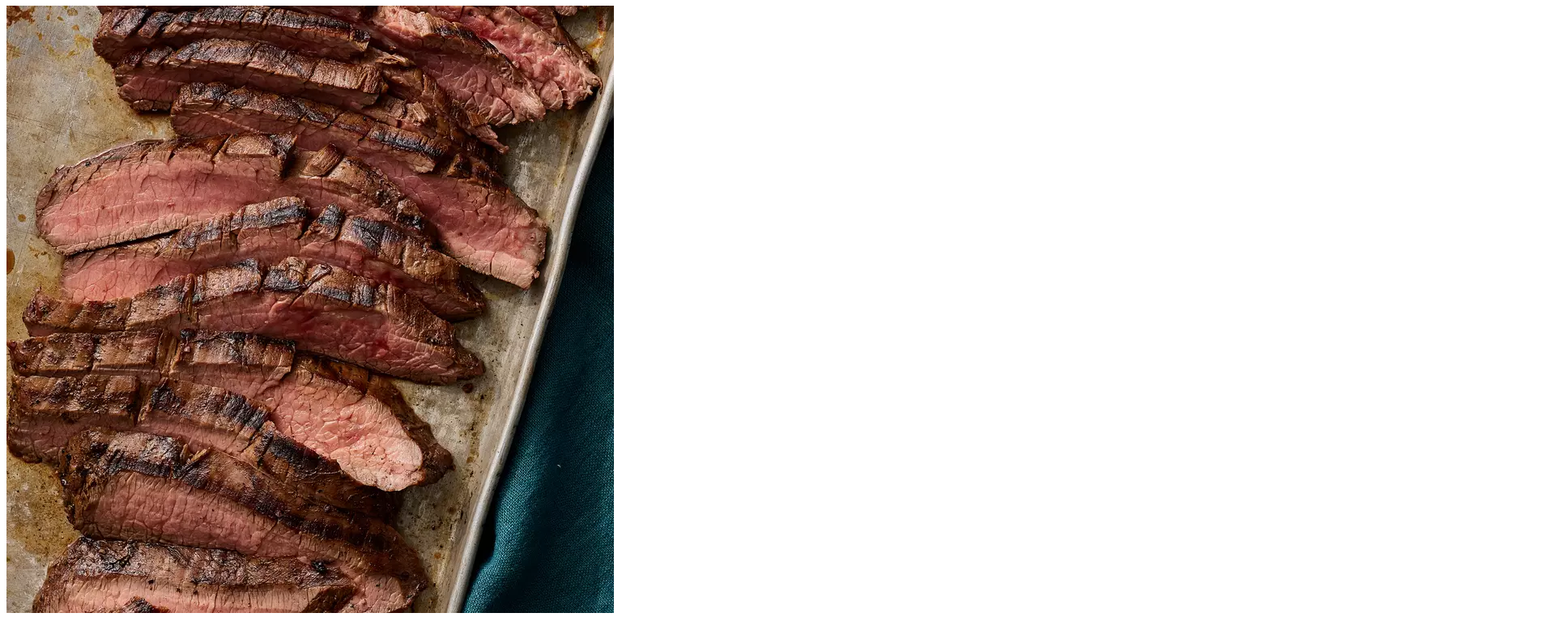
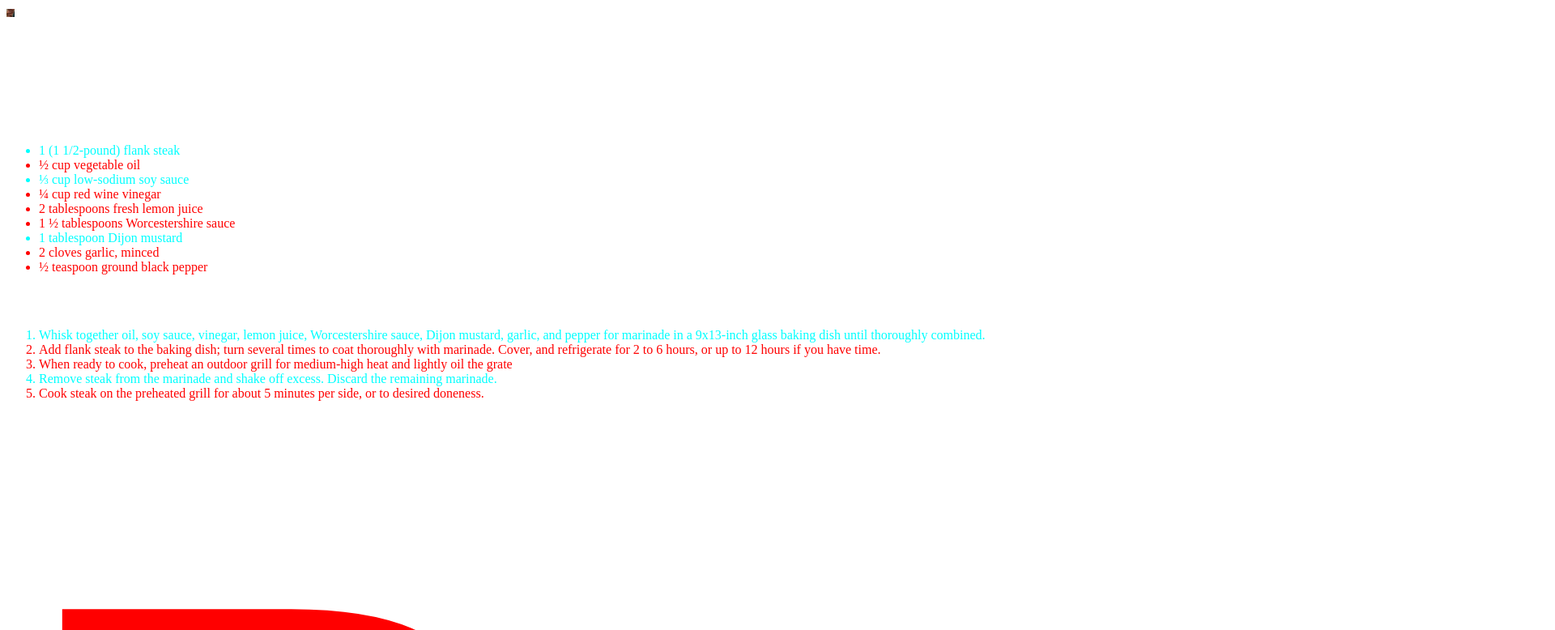
Before and after one commit to notra7/odin-recipes, a plain HTML site: page recipes/steak.html in a window 1280 px wide. Shown: the part 73-851 px from the top of the page at 81% size, 1920 px wide, since content can reach past the window. Drawn offline with Linux system fonts and the light colour scheme.

Commit message:
Make my recipes pretty

```diff
--- /dev/null
+++ b/recipes/bread.css
@@ -0,0 +1,12 @@
+h1, h2 {
+    color: blue;
+}
+
+body {
+    background-color: red;
+}
+
+img {
+    width: 200px;
+    height: 10000px;
+}
--- /dev/null
+++ b/recipes/lasagna.css
@@ -0,0 +1,25 @@
+body {
+    background-color: aquamarine;
+}
+
+h1 {
+    color: brown;
+}
+
+h2 {
+    color: pink;
+}
+
+.intro {
+    color: red;
+    font-family: Arial;
+}
+
+li {
+    color: white;
+    font-family: "Franklin Gothic Medium";
+}
+
+#Steps {
+    color: black;
+}
--- /dev/null
+++ b/recipes/steak.css
@@ -0,0 +1,23 @@
+body {
+    color: white;
+}
+
+li {
+    color: red;
+
+}
+
+.one {
+    color: aqua;
+}
+
+#ex {
+    text-align: right;
+    font-size: 1000px;
+
+}
+
+img {
+    height:10px;
+    width: auto;
+}
--- a/recipes/steak.html
+++ b/recipes/steak.html
@@ -4,7 +4,7 @@
     <head>
         <meta charset="utf-8">
         <title>Steak</title>
-
+        <link rel="stylesheet" href="./steak.css">
     </head>
 
     <body>
@@ -15,25 +15,25 @@
 
         <h2>Ingredients</h2>
         <ul>
-            <li>1 (1 1/2-pound) flank steak</li>
-            <li>½ cup vegetable oil</li>
-            <li>⅓ cup low-sodium soy sauce</li>
+            <li class="one">1 (1 1/2-pound) flank steak</li>
+            <li >½ cup vegetable oil</li>
+            <li class="one">⅓ cup low-sodium soy sauce</li>
             <li>¼ cup red wine vinegar</li>
             <li>2 tablespoons fresh lemon juice</li>
             <li>1 ½ tablespoons Worcestershire sauce</li>
-            <li>1 tablespoon Dijon mustard</li>
+            <li class="one">1 tablespoon Dijon mustard</li>
             <li>2 cloves garlic, minced</li>
             <li>½ teaspoon ground black pepper</li>
         </ul>
 
         <h2>Step by Step Guide</h2>
         <ol>
-            <li>Whisk together oil, soy sauce, vinegar, lemon juice, Worcestershire sauce, Dijon mustard, garlic, and pepper for marinade in a 9x13-inch glass baking dish until thoroughly combined.</li>
+            <li class="one">Whisk together oil, soy sauce, vinegar, lemon juice, Worcestershire sauce, Dijon mustard, garlic, and pepper for marinade in a 9x13-inch glass baking dish until thoroughly combined.</li>
             <li>Add flank steak to the baking dish; turn several times to coat thoroughly with marinade. Cover, and refrigerate for 2 to 6 hours, or up to 12 hours if you have time.</li>
             <li>When ready to cook, preheat an outdoor grill for medium-high heat and lightly oil the grate</li>
-            <li>Remove steak from the marinade and shake off excess. Discard the remaining marinade.</li>
+            <li class="one">Remove steak from the marinade and shake off excess. Discard the remaining marinade.</li>
             <li>Cook steak on the preheated grill for about 5 minutes per side, or to desired doneness.</li>
-            <li>Remove from the grill and let rest for 5 minutes before slicing and serving.</li>
+            <li id="ex">Remove from the grill and let rest for 5 minutes before slicing and serving.</li>
         </ol>
 
 
--- /dev/null
+++ b/styles.css
@@ -0,0 +1,8 @@
+
+body {
+    background-color:aquamarine
+}
+
+h1 {
+    color: brown;
+}
```
Also changed, not shown: index.html (+1 -0 lines), recipes/bread.html (+1 -1 lines), recipes/lasagna.html (+5 -5 lines).
